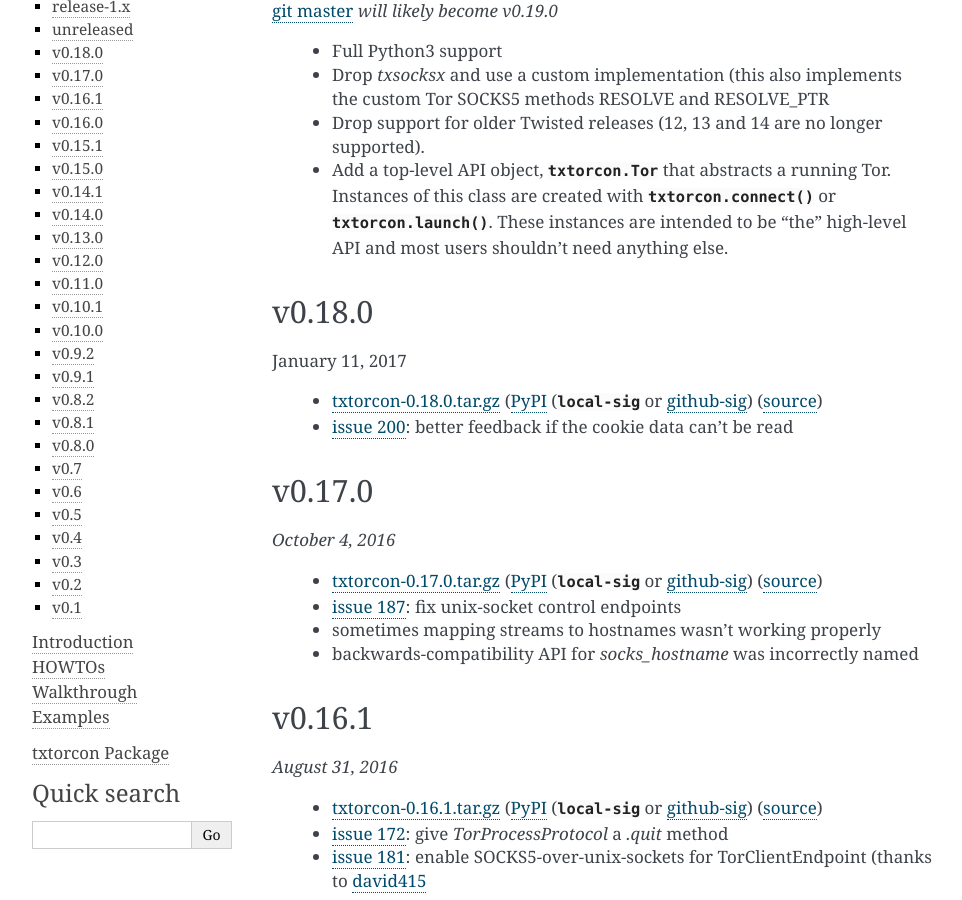
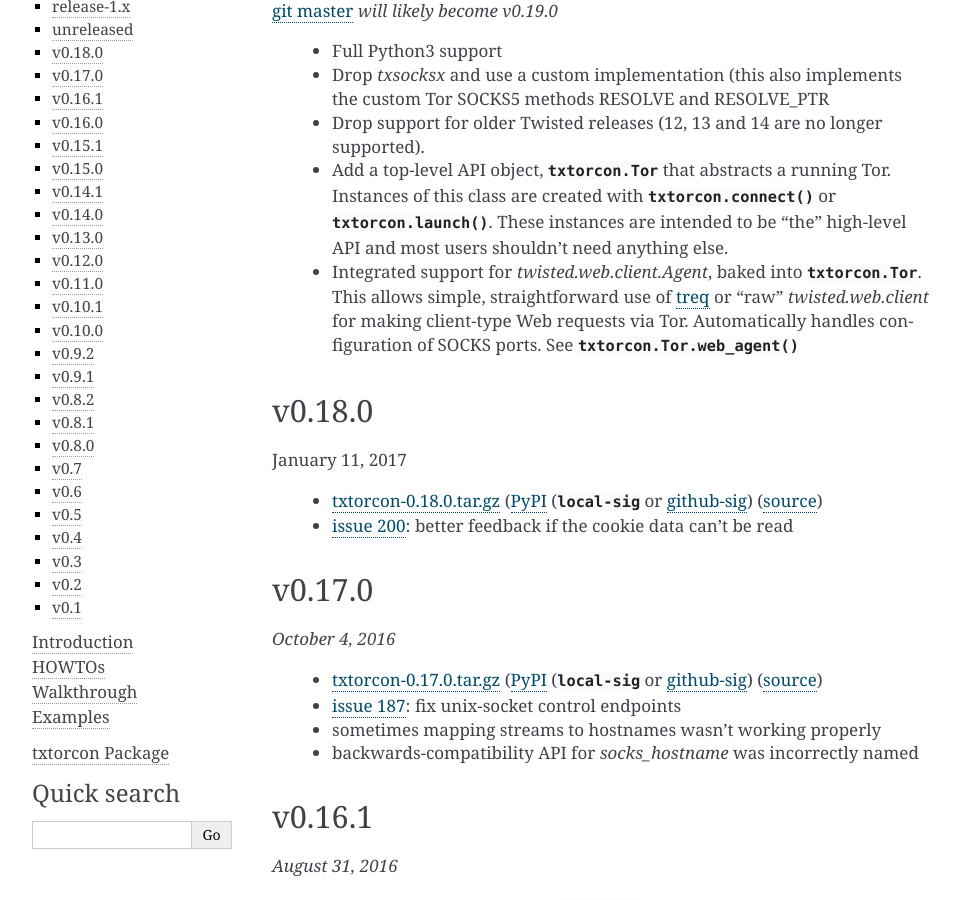
Before and after one commit to meejah/txtorcon, a Sphinx documentation site: the page built from docs/releases.rst, in a window 1280 px wide and 900 px high, scrolled down 449 px. Shown: the whole window, without its empty margins (148-1110 px from the left). Built offline with Sphinx 7.4.7, drawn with Linux system fonts in a browser that asks for light colours; the version number could not be read and is left out.

Commit message:
changes note about web/treq support

```diff
--- a/docs/releases.rst
+++ b/docs/releases.rst
@@ -31,6 +31,12 @@
    :meth:`txtorcon.connect` or :meth:`txtorcon.launch`. These
    instances are intended to be "the" high-level API and most users
    shouldn't need anything else.
+ * Integrated support for `twisted.web.client.Agent`, baked into
+   :class:`txtorcon.Tor`. This allows simple, straightforward use of
+   `treq <https://pypi.python.org/pypi/treq>`_ or "raw"
+   `twisted.web.client` for making client-type Web requests via
+   Tor. Automatically handles configuration of SOCKS ports. See
+   :meth:`txtorcon.Tor.web_agent`
 
 
 v0.18.0
```
